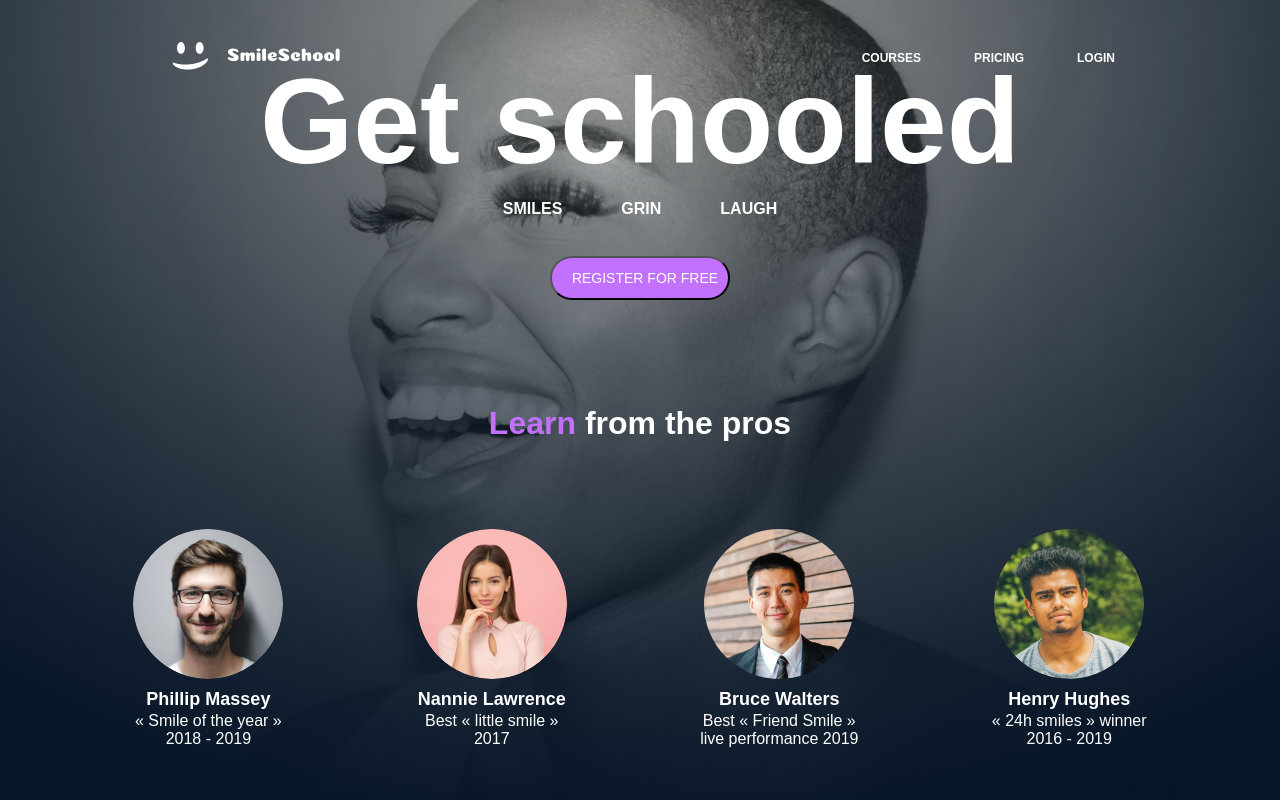
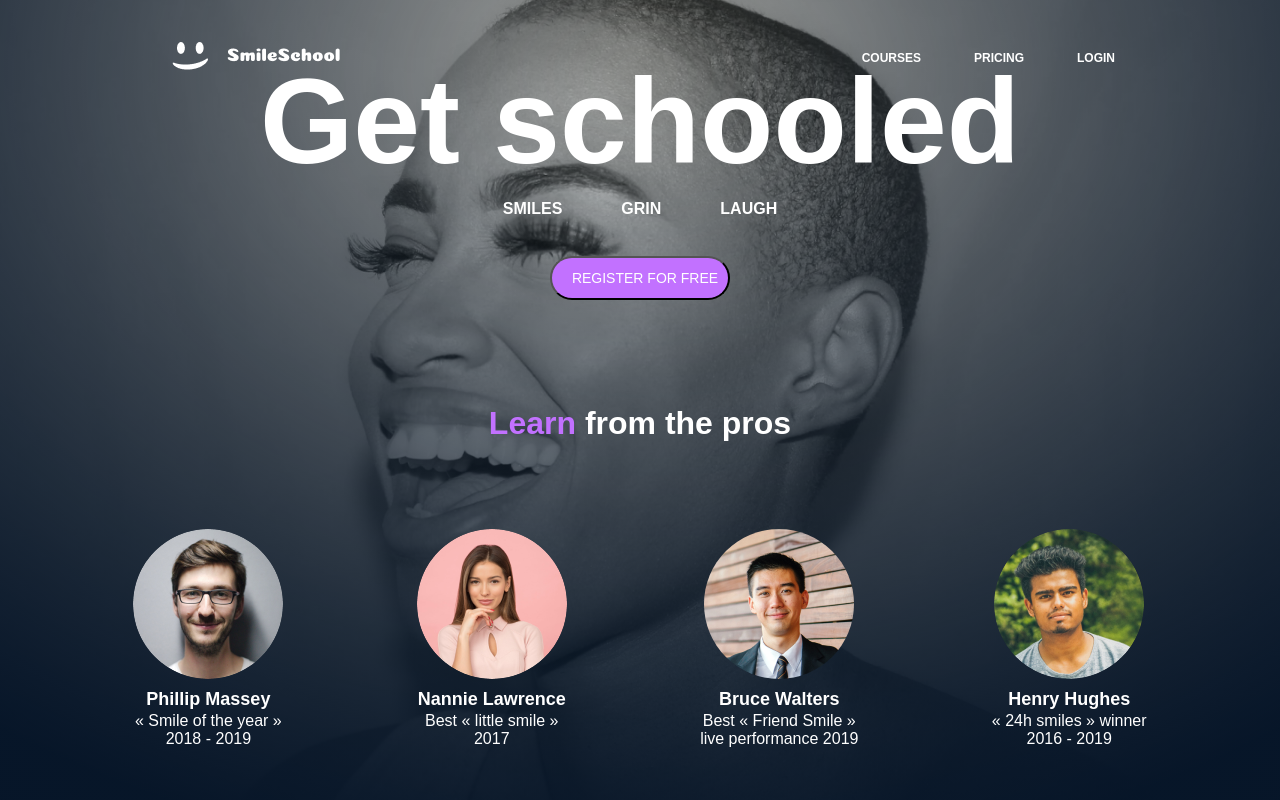
Before and after one commit to OtienoDennis/alx_html_css, a plain HTML site: page css_advanced/index.html in a window 1280 px wide. Shown: the top 800 px of the page. Drawn offline with Linux system fonts and the light colour scheme.

Commit message:
Additional changes

```diff
--- a/css_advanced/styles.css
+++ b/css_advanced/styles.css
@@ -3,7 +3,6 @@
 *, html {
     margin: 0;
     padding: 0;
-    /* border: 1px solid red; */
 }
 body {
     position: relative;
@@ -46,8 +45,6 @@ nav img {
 .register-section {
     background: radial-gradient(circle at top, rgba(41, 48, 13, .1), rgba(7, 22, 41, .7)), url('./images/Object.png');
     background-size: cover;
-    /* background-size: contain; */
-    background-position: center;
     background-repeat: no-repeat;
     position: relative;
     height: 100vh;
@@ -243,10 +240,6 @@ nav img {
     /* color: rgba(7, 22, 41, .5); */
     color: #07162980;
 }
-/* .part_2_tutorials .type-of-smile {
-    width: 255px;
-    height: 154px;
-} */
 
 .reviewer-phillip {
     display: flex;
@@ -398,6 +391,8 @@ nav img {
     line-height: 24px;
 }
 
+/* FOOTER SECTION */
+
 footer {
     height: 25vh;
     background-color: #071629;
```
